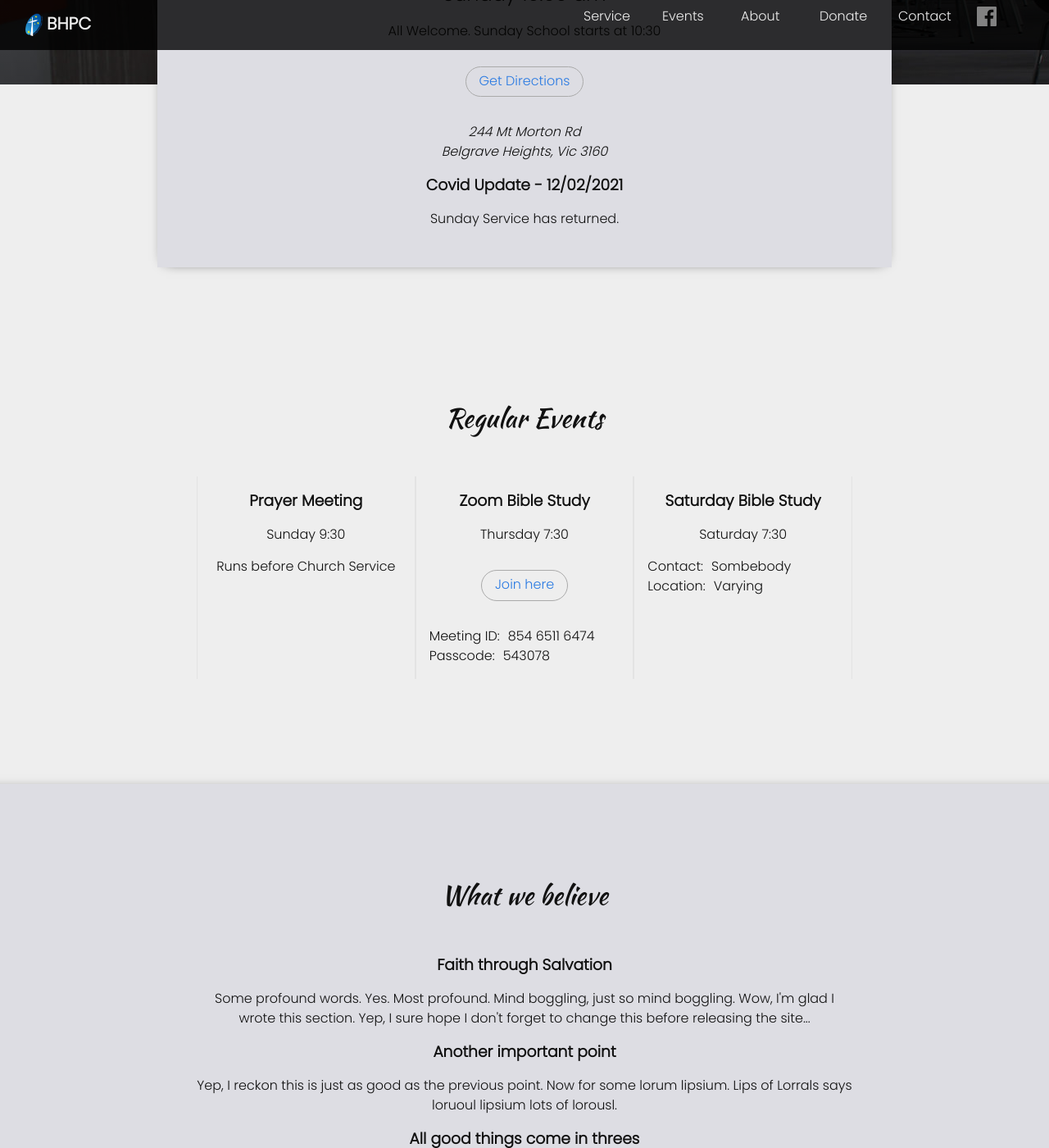
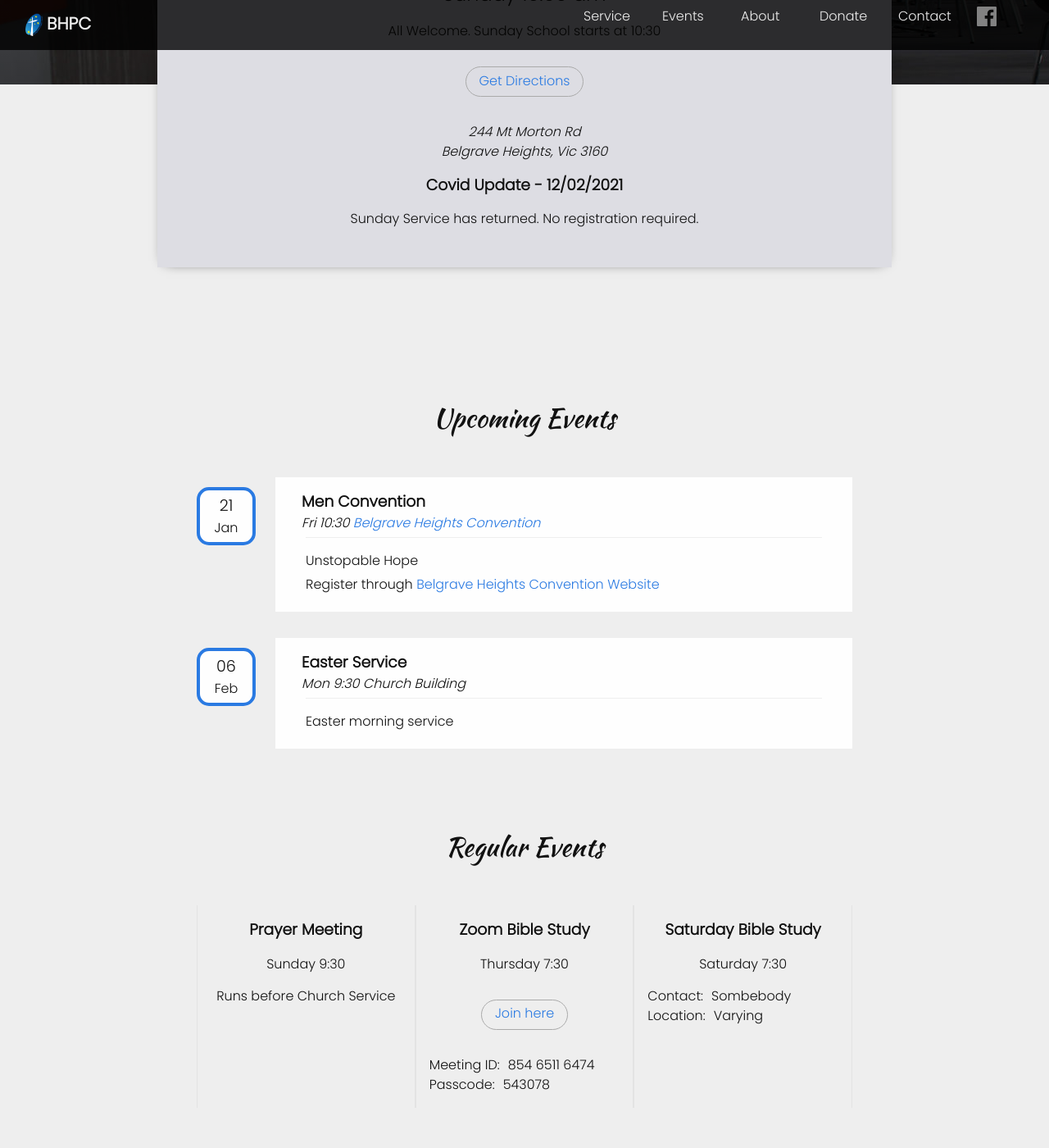
Before and after one commit to mdsimmo/bhcs2, a Jekyll site: the page built from index.markdown, in a window 1280 px wide and 1400 px high, scrolled down 377 px. Shown: the whole window at 82% size. Built offline with Jekyll 4.4.1, drawn with Linux system fonts in a browser that asks for light colours.

Commit message:
Added example events

```diff
--- a/_layouts/home.html
+++ b/_layouts/home.html
@@ -39,10 +39,28 @@ layout: default
         </address></p>
 
         <h3>Covid Update - 12/02/2021</h3>
-        <p>Sunday Service has returned.</p>
+        <p>Sunday Service has returned. No registration required.</p>
     </article>
 
     <article id="events">
+        <h2>Upcoming Events</h2>
+        <section class="event">
+            <h3>Men Convention</h3>
+            <span class="date"><span class="day">21</span><span class="month">Jan</span></span>
+            <span class="time">Fri 10:30</span>
+            <span class="location"><a href="https://goo.gl/maps/nhCXH3eniTPouiM29">Belgrave Heights Convention</a></span>
+            <p>Unstopable Hope</p>
+            <p>Register through <a href="https://www.bhc.org.au/mens">Belgrave Heights Convention Website</a></p>
+        </section>
+
+        <section class="event">
+            <h3>Easter Service</h3>
+            <span class="date"><span class="day">06</span><span class="month">Feb</span></span>
+            <span class="time">Mon 9:30</span>
+            <span class="location">Church Building</span>
+            <p>Easter morning service</p>
+        </section>
+
         <h2>Regular Events</h2>
 
         <div class="multi-box">
--- a/_sass/site/_layout.scss
+++ b/_sass/site/_layout.scss
@@ -174,6 +174,12 @@ main header {
 
 }
 
+h2 {
+  text-align: center;
+  padding: 2em 0 1em;
+  font-size: 200%;
+}
+
 // Make the first paragraph overlap the banner
 @include larger-than($on-laptop) {
   article:first-of-type {
@@ -193,12 +199,6 @@ main header {
       display: none;
     }
   }
-}
-
-h2 {
-  text-align: center;
-  padding: 2em 0 1em;
-  font-size: 200%;
 }
 
 article {
@@ -223,6 +223,48 @@ article {
       background: #dddde3;
       box-shadow: 0 0 15px -10px black;
     }
+  }
+}
+
+// Events Boxes
+.event {
+  text-align: left;
+  background: #fefefe;
+  padding: 1em 2em;
+  margin: 1em 0 2em 6em;
+
+  .date {
+    display: inline-block;
+    padding: 0.3em 0;
+    width: 4em;
+    text-align: center;
+    border: 4px solid $brand-color;
+    border-radius: 15px;
+    float: left;
+    margin-top: -2em;
+    margin-left: -8em;
+    background: #fefefe;
+
+    .day {
+      font-size: 120%;
+      display: block;
+    }
+  }
+
+  h3 {
+    margin-bottom: 0;
+  }
+
+  .time, .location {
+    font-style: italic;
+  }
+
+  p:first-of-type {
+    border-top: 1px solid #eee;
+    padding-top: 1em;
+  }
+  p {
+    margin: 5px;
   }
 }
 
```
